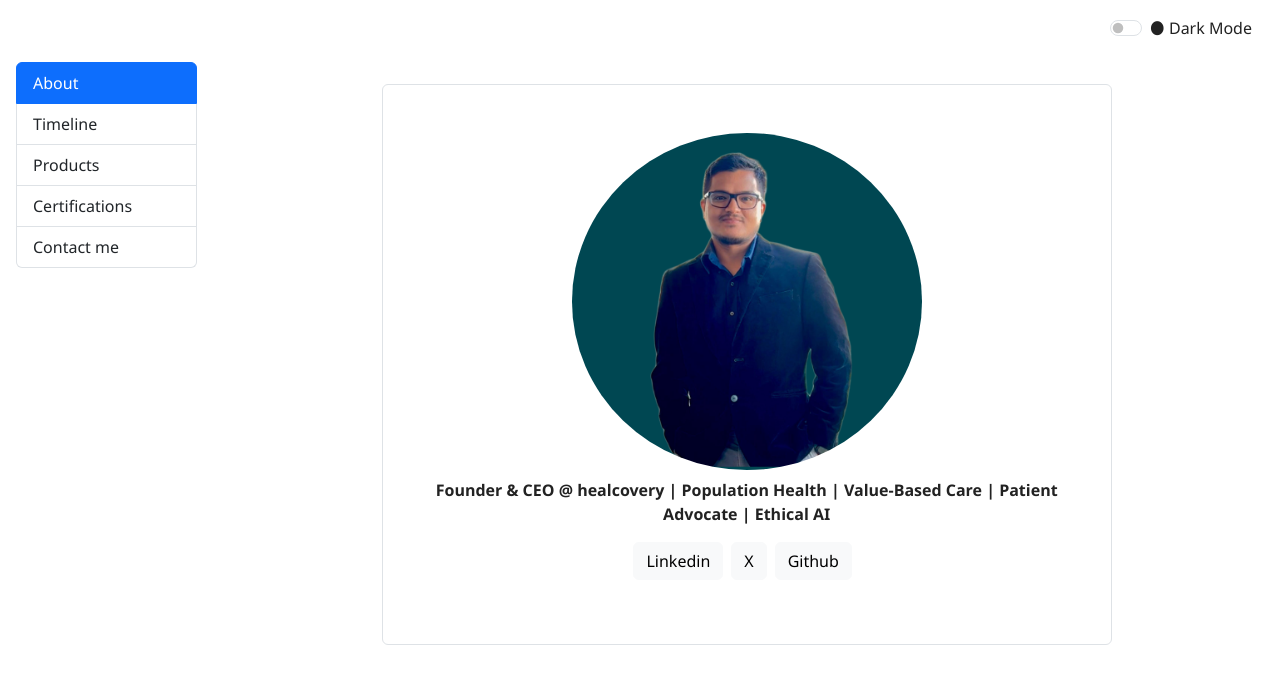
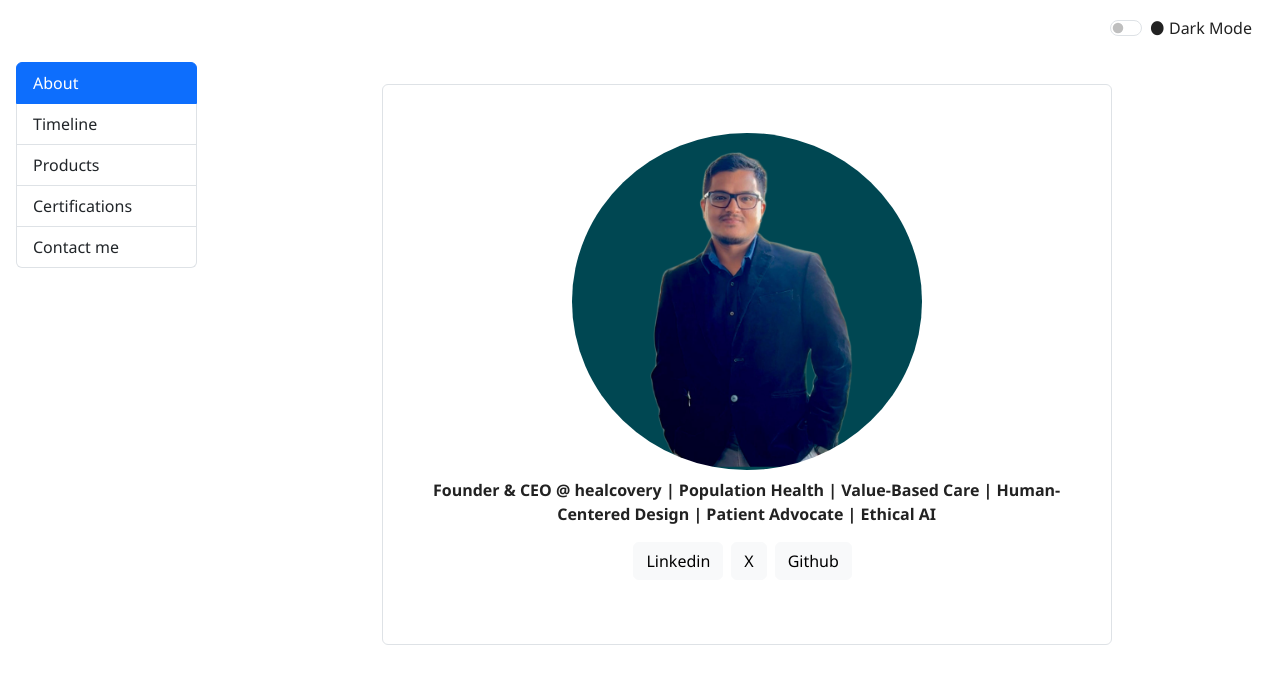
Before and after one commit to anjanpandey/portfolio, a React (Create React App) app: page / in a window 1280 px wide. Shown: the top 684 px of the page. Built offline with nearby package versions, Linux system fonts and the light colour scheme.

Commit message:
updated portfolio with the latest info

```diff
--- a/src/components/AboutPage.tsx
+++ b/src/components/AboutPage.tsx
@@ -12,7 +12,7 @@ const AboutPage : React.FC = () => {
 
     // define elements
     const image : Image =  {id: "img-ap", name: "Anjan Pandey", src: ProfilePic, onClick: undefined, style: {maxHeight:"550px", maxWidth:"350px", width:"100%", height:"auto", borderRadius:"50%", position: "relative"}};
-    const context = "Founder & CEO @ healcovery | Population Health | Value-Based Care | Patient Advocate | Ethical AI";
+    const context = "Founder & CEO @ healcovery | Population Health | Value-Based Care | Human-Centered Design | Patient Advocate | Ethical AI";
     // const icons: ReadonlyArray<Icon> = [{id: "icn-linkedin", title: "Visit my LinkedIn", styleClasses: "m-1", href: "https://www.linkedin.com/in/anjan-pandey"}, {id: "icn-github", title: "Visit My Github", styleClasses: "m-1", href: "https://github.com/anjanpandey"}];
 
 
--- a/src/components/TimelinePage.tsx
+++ b/src/components/TimelinePage.tsx
@@ -7,7 +7,7 @@ import {lsbdc, ulm, sigmund, ascension, stanford, ensemble, cumberlands, startup
 
 const TimelinePage : React.FC = () => {
     // define timeline
-    const healcoveryTimeline: Timeline = {id: "timeline-healcovery", timelineTitle: "August 2024 - Present", timelineBadge: healcovery, timelineContent: "Intelligence for Population Health", timelineLink: {name:"Visit healcovery", url:"https://www.healcovery.ai/"}};
+    const healcoveryTimeline: Timeline = {id: "timeline-healcovery", timelineTitle: "August 2024 - Present", timelineBadge: healcovery, timelineContent: "Population Health Intelligence Platform for Proactive, Whole-Person Care", timelineLink: {name:"Visit healcovery", url:"https://www.healcovery.ai/"}};
     const projectHealthcareTimeline: Timeline = {id: "timeline-project-healthcare", timelineTitle: "March 2025 - May 2025", timelineBadge: projectHealthcare , timelineContent: "Learned healthcare sales, marketing, and relationship building, and met with many amazing people.", timelineLink: {name:"Visit Project Healthcare 2025", url:"https://ec.co/2025/02/24/project-healthcare-accelerator-welcomes-2025-spring-cohort/"}};
     const startupTimeline: Timeline = {id: "timeline-startup", timelineTitle: "March 2024 - July 2024", timelineBadge: startup, timelineContent: "Explored startup ideas, conducting market analysis, meeting people, etc.", timelineLink: {name:"", url:""}};
     const stanfordTimeline: Timeline = {id: "timeline-stanford", timelineTitle: "February 2023 - April 2024", timelineBadge: stanford, timelineContent: "I joined this program to hone my product management skills. The program has six courses, two required, and four electives. The course covered topics like product strategy, user research, demand creation, growth, financials, and marketing. I am thankful to Ascension Healthcare for reimbursing the cost of the course. ", timelineLink: {name:"", url:""}};
```
Also changed, not shown: 1 other file (tests, documents, lock files or other folders).
